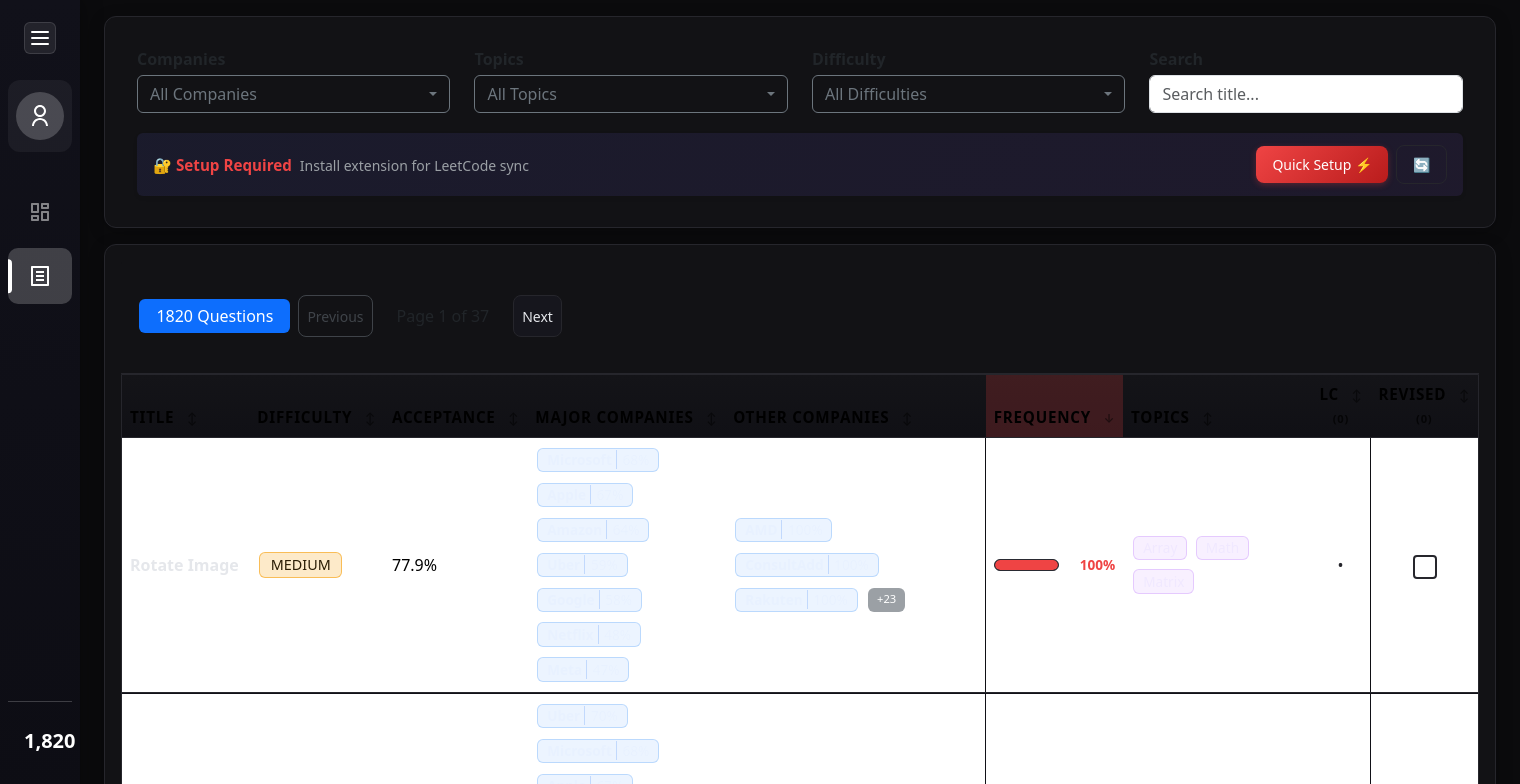
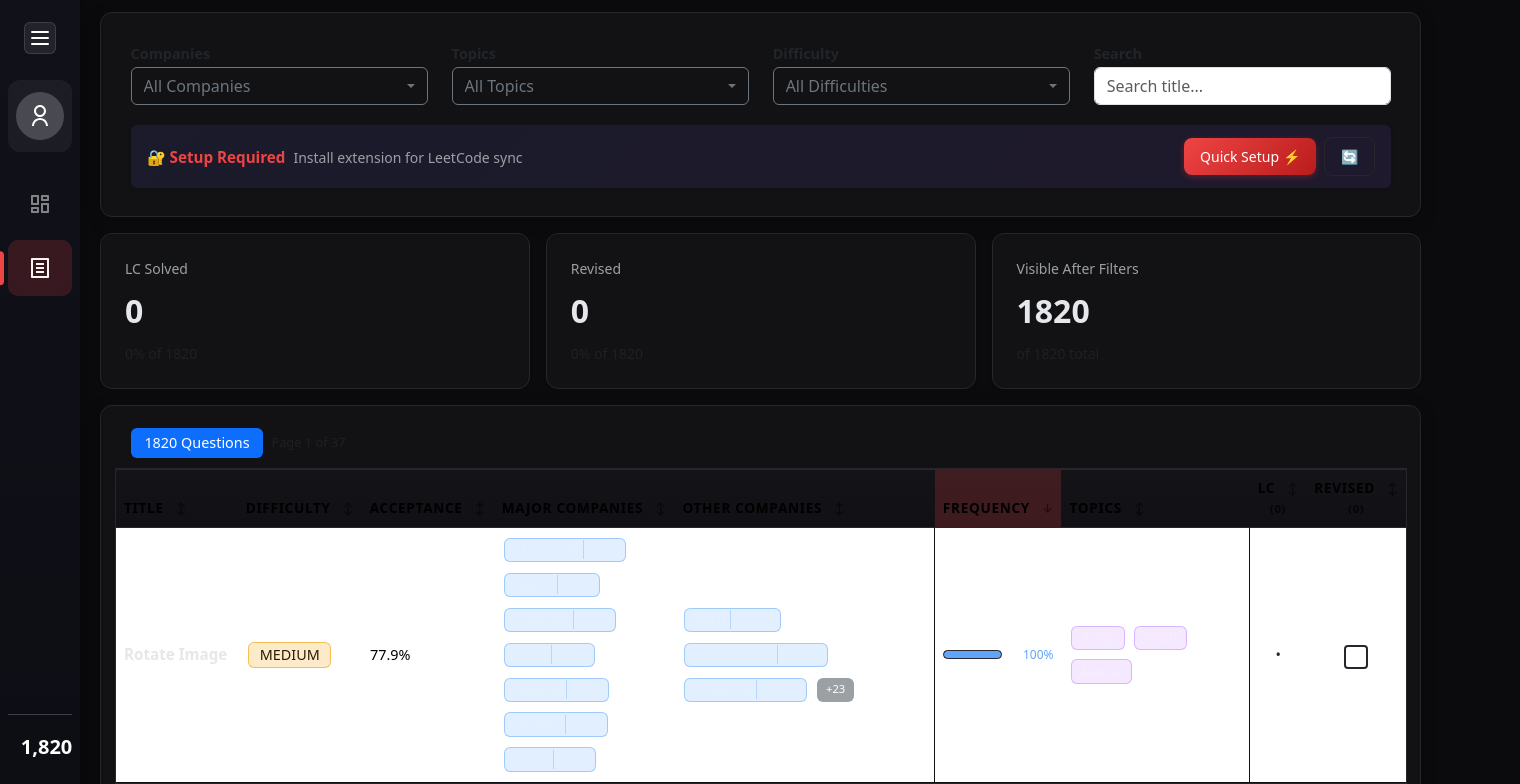
Before and after one commit to Jaypatil588/leetcode-premium-sorter, a React (Vite) app in the folder web-app/: page / in a window 1280 px wide. Shown: the top 784 px of the page, 1520 px wide, since content can reach past the window. Built offline with nearby package versions, Linux system fonts and the light colour scheme.

Commit message:
fixed stuff so that its visible

```diff
--- a/web-app/src/App.css
+++ b/web-app/src/App.css
@@ -8,8 +8,8 @@
 /* Main Content Area */
 .main-content {
   flex: 1;
-  margin-left: 260px;
-  padding: 1rem 1.5rem;
+  margin-left: 220px;
+  padding: 0.75rem 1.25rem;
   transition: margin-left 0.15s ease;
 }
 
@@ -22,8 +22,8 @@
   background: var(--card-background);
   border-radius: 12px;
   box-shadow: 0 4px 16px rgba(0, 0, 0, 0.25);
-  padding: 0.9rem 1rem;
-  margin-bottom: 0.75rem;
+  padding: 0.75rem 0.85rem;
+  margin-bottom: 0.5rem;
   border: 1px solid var(--border-color);
   contain: layout style;
 }
@@ -74,12 +74,12 @@ thead {
 }
 
 thead th {
-  padding: 1rem;
-  font-size: 0.95rem;
+  padding: 0.75rem 0.9rem;
+  font-size: 0.85rem;
   font-weight: 600;
   text-transform: uppercase;
   letter-spacing: 0.05em;
-  color: var(--text-dark);
+  color: #f9fafb;
   border-bottom: 2px solid var(--border-color);
   white-space: nowrap;
   background-color: transparent;
@@ -96,7 +96,7 @@ thead th.sortable:hover {
 
 /* Sort state indicators */
 thead th.sortable.sort-asc {
-  background-color: rgba(16, 185, 129, 0.18) !important;
+  background-color: rgba(239, 68, 68, 0.12) !important;
 }
 
 thead th.sortable.sort-desc {
@@ -127,19 +127,20 @@ tbody tr:hover {
 }
 
 tbody tr.solved-row {
-  background-color: #12312a !important;
+  background-color: rgba(16, 185, 129, 0.16) !important;
+  box-shadow: inset 3px 0 0 var(--badge-green);
 }
 
 tbody tr.solved-row td {
-  background-color: #12312a !important;
+  background-color: transparent !important;
 }
 
 tbody tr.solved-row:hover {
-  background-color: #0f2a24 !important;
+  background-color: rgba(16, 185, 129, 0.22) !important;
 }
 
 tbody tr.solved-row:hover td {
-  background-color: #0f2a24 !important;
+  background-color: transparent !important;
 }
 
 /* Revised Checkbox Styling */
@@ -168,9 +169,9 @@ tbody tr.solved-row:hover td {
 }
 
 tbody td {
-  padding: 1rem;
+  padding: 0.65rem 0.85rem;
   vertical-align: middle;
-  font-size: 1rem;
+  font-size: 0.9rem;
   color: var(--text-dark);
   contain: layout style;
   background-color: transparent;
@@ -207,17 +208,17 @@ tbody td {
 }
 
 .badge-company {
-  background-color: rgba(96, 165, 250, 0.12);
-  color: #e8f1ff;
-  border-color: rgba(96, 165, 250, 0.35);
+  background-color: rgba(96, 165, 250, 0.18);
+  color: #e5f0ff;
+  border-color: rgba(96, 165, 250, 0.5);
   font-size: 0.85rem;
   padding: 0.28rem 0.55rem;
 }
 
 .badge-topic {
-  background-color: rgba(192, 132, 252, 0.12);
-  color: #f0e8ff;
-  border-color: rgba(192, 132, 252, 0.35);
+  background-color: rgba(192, 132, 252, 0.18);
+  color: #f7ecff;
+  border-color: rgba(192, 132, 252, 0.5);
   font-size: 0.85rem;
   padding: 0.28rem 0.55rem;
 }
@@ -227,7 +228,7 @@ tbody td {
   display: flex;
   flex-wrap: wrap;
   gap: 0.5rem;
-  margin-bottom: 1rem;
+  margin-bottom: 0.5rem;
 }
 
 .filter-pill {
@@ -277,6 +278,27 @@ tbody td {
 
 .btn-primary:hover {
   box-shadow: 0 4px 8px rgba(239, 68, 68, 0.35);
+}
+
+.btn-success {
+  background: rgba(239, 68, 68, 0.18);
+  border-color: rgba(239, 68, 68, 0.7);
+  color: #fecaca;
+}
+
+.btn-success:hover {
+  background: rgba(239, 68, 68, 0.3);
+  color: #fee2e2;
+}
+
+.btn-outline-danger {
+  border-color: rgba(239, 68, 68, 0.6);
+  color: #fecaca;
+}
+
+.btn-outline-danger:hover {
+  background: rgba(239, 68, 68, 0.15);
+  color: #fee2e2;
 }
 
 .btn-secondary {
@@ -398,7 +420,7 @@ tbody td {
 
 /* Filters Section */
 .filters-section {
-  margin-bottom: 1rem;
+  margin-bottom: 0.5rem;
 }
 
 .filters-grid {
@@ -452,6 +474,16 @@ tbody td {
   font-size: 2rem;
   font-weight: 700;
   color: var(--text-dark);
+}
+
+/* Title column emphasis */
+.title-cell .title-link {
+  font-size: 0.95rem;
+  font-weight: 600;
+}
+
+.title-cell .title-link:hover {
+  color: var(--active-color);
 }
 
 .stat-icon {
--- a/web-app/src/App.jsx
+++ b/web-app/src/App.jsx
@@ -34,7 +34,7 @@ const MultiSelect = ({ options, selected, onChange, label, placeholder }) => {
 
   return (
     <div className="dropdown" ref={containerRef}>
-      <label className="form-label fw-bold" style={{ fontSize: '1rem', marginBottom: '0.25rem' }}>{label}</label>
+      <label className="form-label fw-bold" style={{ fontSize: '0.9rem', marginBottom: '0.15rem' }}>{label}</label>
       <div className="w-100">
         <button
           className="btn btn-outline-secondary w-100 text-start d-flex justify-content-between align-items-center"
@@ -584,6 +584,12 @@ function App() {
     currentPage * itemsPerPage
   );
 
+  const totalSolvedLc = Object.keys(lcSolvedMap).length;
+  const totalRevised = Object.keys(solvedMap).filter(k => solvedMap[k]).length;
+  const totalQuestionsCount = questions.length || 1;
+  const solvedPercent = Math.round((totalSolvedLc / totalQuestionsCount) * 100);
+  const revisedPercent = Math.round((totalRevised / totalQuestionsCount) * 100);
+
   const handleSort = (key) => {
     setSortConfigs(current => {
       const existingIndex = current.findIndex(s => s.key === key);
@@ -617,10 +623,8 @@ function App() {
   const getSortIcon = (key) => {
     const sortConfig = sortConfigs.find(s => s.key === key);
     if (!sortConfig) return '↕';
-    const index = sortConfigs.findIndex(s => s.key === key);
     const icon = sortConfig.direction === 'asc' ? '↑' : '↓';
-    // Show number if not first sort
-    return index > 0 ? `${icon}${index + 1}` : icon;
+    return icon;
   };
 
   const getSortState = (key) => {
@@ -757,7 +761,7 @@ function App() {
                 />
               </div>
               <div className="col-md-3 mb-2">
-                <label className="form-label fw-bold" style={{ fontSize: '1rem', marginBottom: '0.25rem' }}>Search</label>
+                <label className="form-label fw-bold" style={{ fontSize: '0.9rem', marginBottom: '0.15rem' }}>Search</label>
                 <input
                   type="text"
                   className="form-control"
@@ -793,7 +797,7 @@ function App() {
                   </div>
                 ) : (
                   <div>
-                    <label className="form-label fw-bold" style={{ color: 'var(--text-dark)', fontSize: '1rem', marginBottom: '0.25rem' }}>LeetCode Sync</label>
+                    <label className="form-label fw-bold" style={{ color: 'var(--text-dark)', fontSize: '0.9rem', marginBottom: '0.15rem' }}>LeetCode Sync</label>
                     <div className="input-group">
                       <span className="input-group-text">@</span>
                       <input
@@ -1010,11 +1014,29 @@ function App() {
         </div>
       )}
 
+        <div className="stats-bar">
+          <div className="stat-card">
+            <div className="stat-label">LC Solved</div>
+            <div className="stat-value">{totalSolvedLc}</div>
+            <span className="text-muted small">{solvedPercent}% of {totalQuestionsCount}</span>
+          </div>
+          <div className="stat-card">
+            <div className="stat-label">Revised</div>
+            <div className="stat-value">{totalRevised}</div>
+            <span className="text-muted small">{revisedPercent}% of {totalQuestionsCount}</span>
+          </div>
+          <div className="stat-card">
+            <div className="stat-label">Visible After Filters</div>
+            <div className="stat-value">{processedQuestions.length}</div>
+            <span className="text-muted small">of {totalQuestionsCount} total</span>
+          </div>
+        </div>
+
         <div className="card" style={{ marginBottom: '0' }}>
-          <div className="card-header" style={{ padding: '0.75rem 1rem' }}>
+          <div className="card-header" style={{ padding: '0.5rem 0.85rem' }}>
             <div className="d-flex justify-content-between align-items-center">
               <div>
-                <span className="badge bg-primary me-2" style={{ fontSize: '1rem', padding: '0.5rem 1rem' }}>
+                <span className="badge bg-primary me-2" style={{ fontSize: '0.9rem', padding: '0.4rem 0.8rem' }}>
                   {processedQuestions.length} Questions
                 </span>
                 {(selectedCompanies.length > 0 || selectedTopics.length > 0 || selectedDifficulties.length > 0 || searchQuery) && (
@@ -1023,27 +1045,10 @@ function App() {
                   </button>
                 )}
               </div>
-
               {totalPages > 1 && (
-                <div className="pagination mb-0">
-                  <button
-                    className="btn btn-sm btn-outline-secondary me-2"
-                    onClick={() => setCurrentPage(p => Math.max(1, p - 1))}
-                    disabled={currentPage === 1}
-                  >
-                    Previous
-                  </button>
-                  <span className="align-self-center mx-2" style={{ fontSize: '1rem' }}>
-                    Page {currentPage} of {totalPages}
-                  </span>
-                  <button
-                    className="btn btn-sm btn-outline-secondary ms-2"
-                    onClick={() => setCurrentPage(p => Math.min(totalPages, p + 1))}
-                    disabled={currentPage === totalPages}
-                  >
-                    Next
-                  </button>
-                </div>
+                <span className="text-muted small" style={{ fontSize: '0.8rem' }}>
+                  Page {currentPage} of {totalPages}
+                </span>
               )}
             </div>
           </div>
@@ -1098,12 +1103,12 @@ function App() {
                       }}
                       style={{ cursor: 'pointer' }}
                     >
-                      <td>
+                      <td className="title-cell">
                         <a
                           href={q.link}
                           target="_blank"
                           rel="noopener noreferrer"
-                          className="text-decoration-none fw-semibold"
+                          className="text-decoration-none fw-semibold title-link"
                           style={{ color: 'var(--text-dark)' }}
                           onClick={(e) => {
                             e.stopPropagation();
@@ -1156,7 +1161,7 @@ function App() {
                             ? q.companies.filter(c => selectedCompanies.includes(c.name))
                             : q.companies;
                           const maxFreq = Math.max(0, ...relevantCompanies.map(c => c.frequency));
-                          return <ProgressBar value={maxFreq} max={100} height="12px" />;
+                          return <ProgressBar value={maxFreq} max={100} height="9px" />;
                         })()}
                       </td>
                       <td>
--- a/web-app/src/components/ProgressBar.css
+++ b/web-app/src/components/ProgressBar.css
@@ -2,13 +2,13 @@
 .progress-bar-container {
   display: flex;
   align-items: center;
-  gap: 0.75rem;
-  min-width: 120px;
+  gap: 0.5rem;
+  min-width: 110px;
 }
 
 .progress-bar-track {
   flex: 1;
-  background-color: #1f1f25;
+  background-color: #14141b;
   border-radius: 10px;
   overflow: hidden;
   position: relative;
@@ -23,11 +23,11 @@
 }
 
 .progress-bar-label {
-  font-size: 0.85rem;
-  font-weight: 600;
+  font-size: 0.75rem;
+  font-weight: 500;
   min-width: 44px;
   text-align: right;
-  color: #e5e7eb;
+  color: #9ca3af;
 }
 
 /* Hover Effect - Removed for performance */
--- a/web-app/src/components/ProgressBar.jsx
+++ b/web-app/src/components/ProgressBar.jsx
@@ -6,9 +6,10 @@ function ProgressBar({ value, max = 100, showLabel = true, height = '8px' }) {
 
   // Determine color based on percentage
   const getColor = () => {
-    if (percentage >= 67) return '#ef4444'; // Red
-    if (percentage >= 34) return '#f59e0b'; // Yellow
-    return '#10b981'; // Green
+    // Use a calmer blue-green scale so this column doesn't dominate
+    if (percentage >= 67) return '#60a5fa'; // brighter blue
+    if (percentage >= 34) return '#38bdf8'; // mid blue
+    return '#22c55e'; // green for low/medium
   };
 
   const color = getColor();
--- a/web-app/src/components/Sidebar.css
+++ b/web-app/src/components/Sidebar.css
@@ -4,11 +4,11 @@
   left: 0;
   top: 0;
   height: 100vh;
-  width: 260px;
+  width: 220px;
   background: linear-gradient(180deg, var(--sidebar-gradient-start), var(--sidebar-gradient-end));
   display: flex;
   flex-direction: column;
-  padding: 1.5rem;
+  padding: 1.25rem;
   box-shadow: 2px 0 18px rgba(0, 0, 0, 0.35);
   z-index: 1000;
   transition: width 0.15s ease, padding 0.15s ease;
@@ -62,11 +62,11 @@
   display: flex;
   align-items: center;
   gap: 1rem;
-  padding: 1rem;
+  padding: 0.85rem;
   background: rgba(255, 255, 255, 0.05);
   border-radius: 12px;
-  margin-bottom: 2rem;
-  margin-top: 3rem;
+  margin-bottom: 1.5rem;
+  margin-top: 2.5rem;
 }
 
 .sidebar.collapsed .sidebar-header {
@@ -121,7 +121,7 @@
   display: flex;
   align-items: center;
   gap: 1rem;
-  padding: 1rem;
+  padding: 0.85rem 0.9rem;
   border-radius: 10px;
   color: rgba(255, 255, 255, 0.8);
   cursor: pointer;
@@ -137,20 +137,20 @@
 }
 
 .nav-item-active {
-  background: rgba(255, 255, 255, 0.2);
-  color: white;
+  background: rgba(239, 68, 68, 0.18);
+  color: #fef2f2;
   font-weight: 600;
 }
 
 .nav-item-active::before {
   content: '';
   position: absolute;
-  left: 0;
+  left: -0.5rem;
   top: 50%;
   transform: translateY(-50%);
   width: 4px;
   height: 60%;
-  background: white;
+  background: var(--active-color);
   border-radius: 0 4px 4px 0;
 }
 
@@ -187,7 +187,7 @@
 
 /* Footer */
 .sidebar-footer {
-  padding: 1.5rem 1rem;
+  padding: 1.1rem 0.8rem;
   border-top: 1px solid rgba(255, 255, 255, 0.2);
 }
 
```
